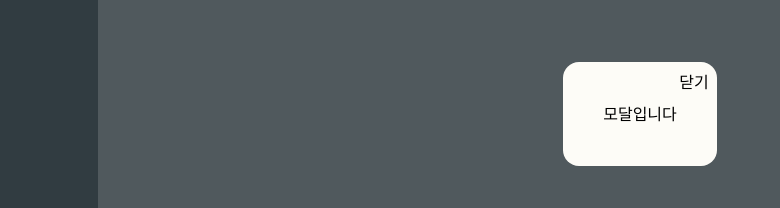
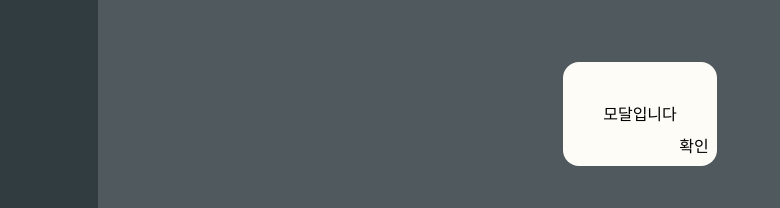
Before and after one commit to mato268/new_SNS, a React (Create React App) app in the folder newsns/: page / in a window 1280 px wide. Both pictures are taken after a click on the button "모달열기". Shown: the part 286-494 px from the top of the page, without its empty margins (0-780 px from the left). Built offline with nearby package versions, Linux system fonts and the light colour scheme.

Commit message:
feat : 타입 수정

```diff
--- a/newsns/src/components/Modal.tsx
+++ b/newsns/src/components/Modal.tsx
@@ -1,6 +1,6 @@
-import { ButtonHTMLAttributes, ReactNode } from "react";
+import { HTMLAttributes, ReactNode } from "react";
 
-interface ModalProps extends ButtonHTMLAttributes<HTMLDivElement> {
+interface ModalProps extends HTMLAttributes<HTMLDivElement> {
   onClose: () => void;
   children: ReactNode;
   open: boolean;
@@ -21,8 +21,8 @@ export default function Modal({ open, onClose, children, ...rest }: ModalProps)
         ${open ? "scale-100 opacity-100" : "hidden"}`}
         onClick={e => e.stopPropagation()}
       >
-        <button className="absolute top-2 right-2" onClick={onClose}>
-          닫기
+        <button className="absolute bottom-2 right-2" onClick={onClose}>
+          확인
         </button>
         {children}
       </div>
```
